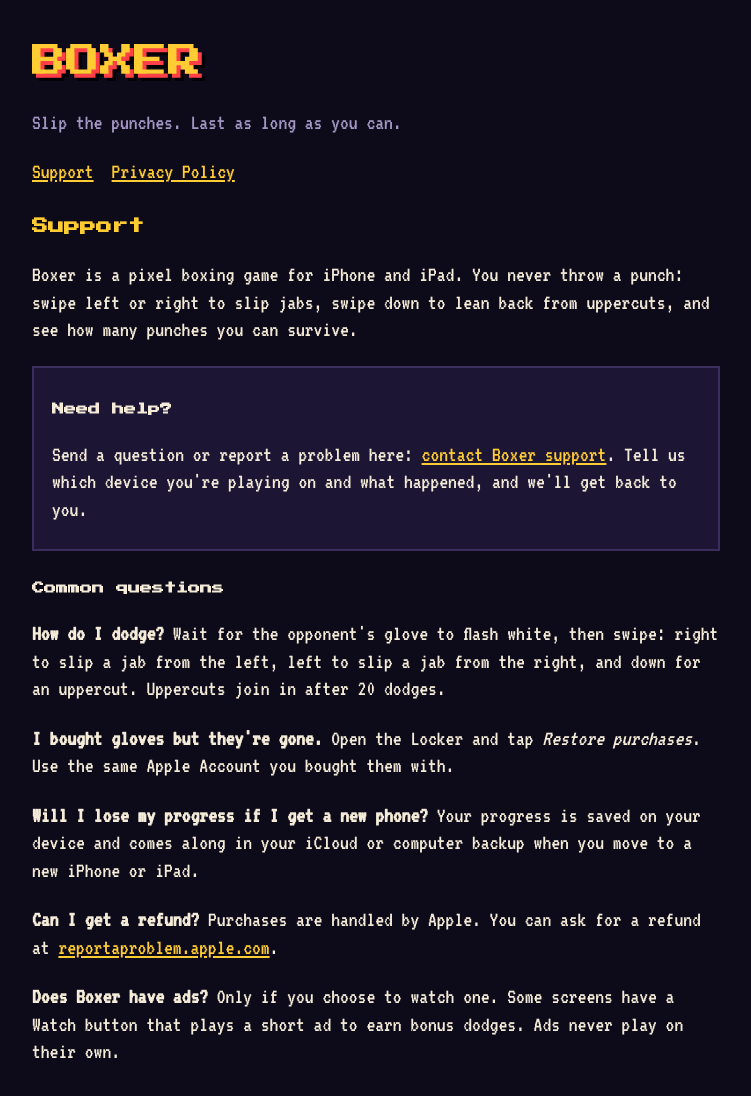
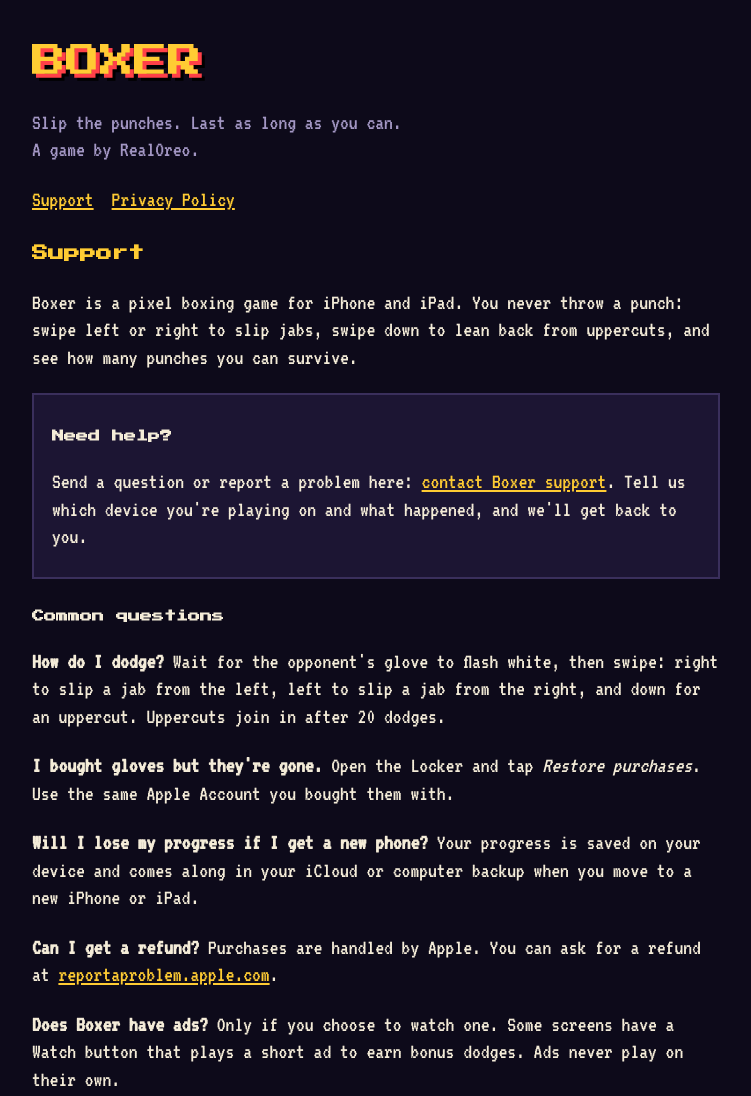
Before and after one commit to rea10reo/rea10reo.github.io, a plain HTML site: page boxer/index.html in a window 1280 px wide. Shown: the whole page, without its empty margins (264-1015 px from the left). Drawn offline with Linux system fonts and the light colour scheme.

Commit message:
Use the developer name RealOreo on the Boxer pages
Co-Authored-By: Claude Opus 5.5 <noreply@anthropic.com>
Claude-Session: https://claude.ai/code/session_017H3zb8GwsCXttY5gc7wQbN

```diff
--- a/boxer/index.html
+++ b/boxer/index.html
@@ -9,7 +9,7 @@
 <body>
 <main>
   <a class="logo" href="./">BOXER</a>
-  <p class="muted">Slip the punches. Last as long as you can.</p>
+  <p class="muted">Slip the punches. Last as long as you can.<br>A game by RealOreo.</p>
   <nav><a href="./">Support</a><a href="privacy.html">Privacy Policy</a></nav>
 
   <h1>Support</h1>
```
Also changed, not shown: boxer/privacy.html (+1 -1 lines).
